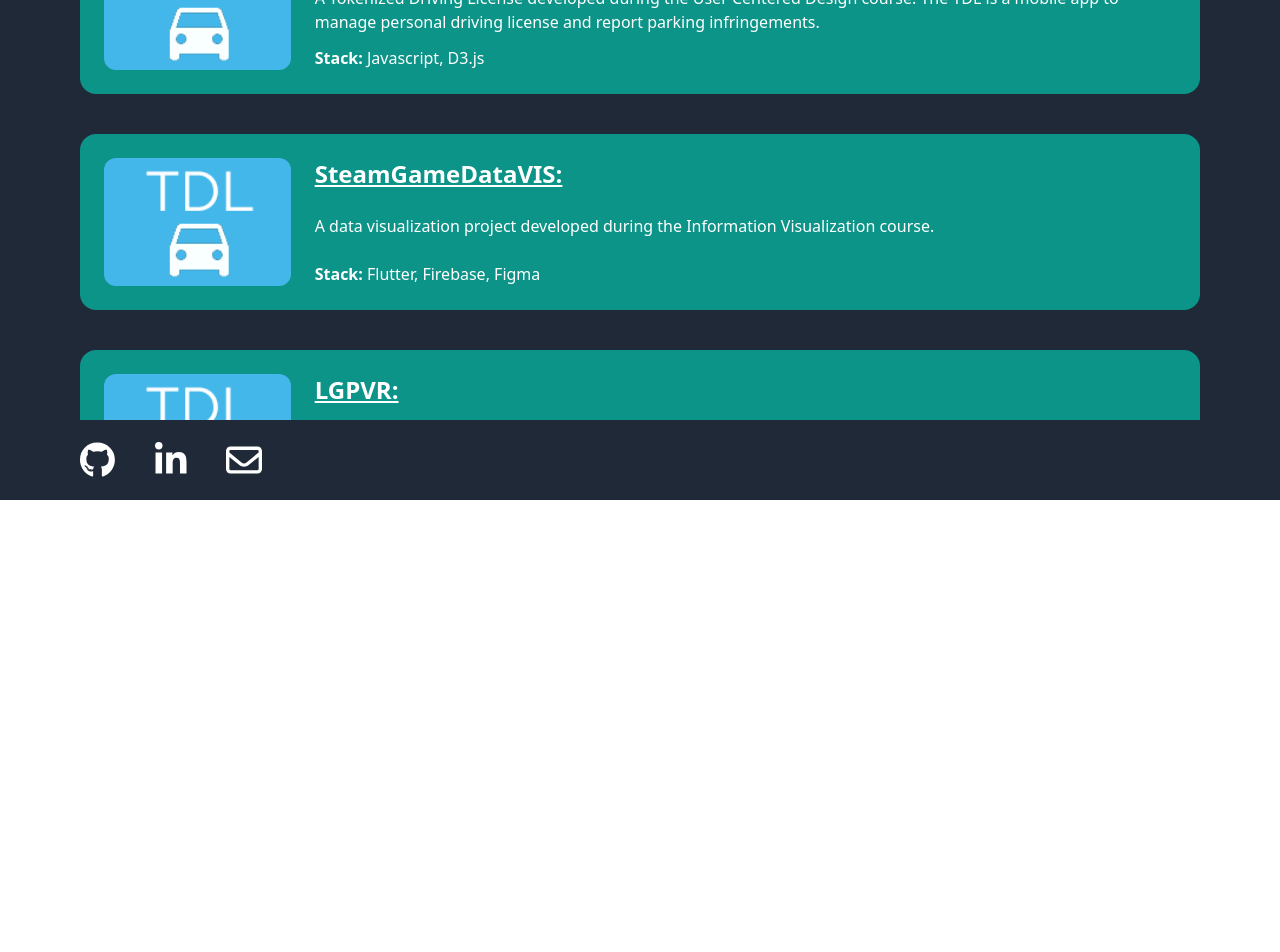
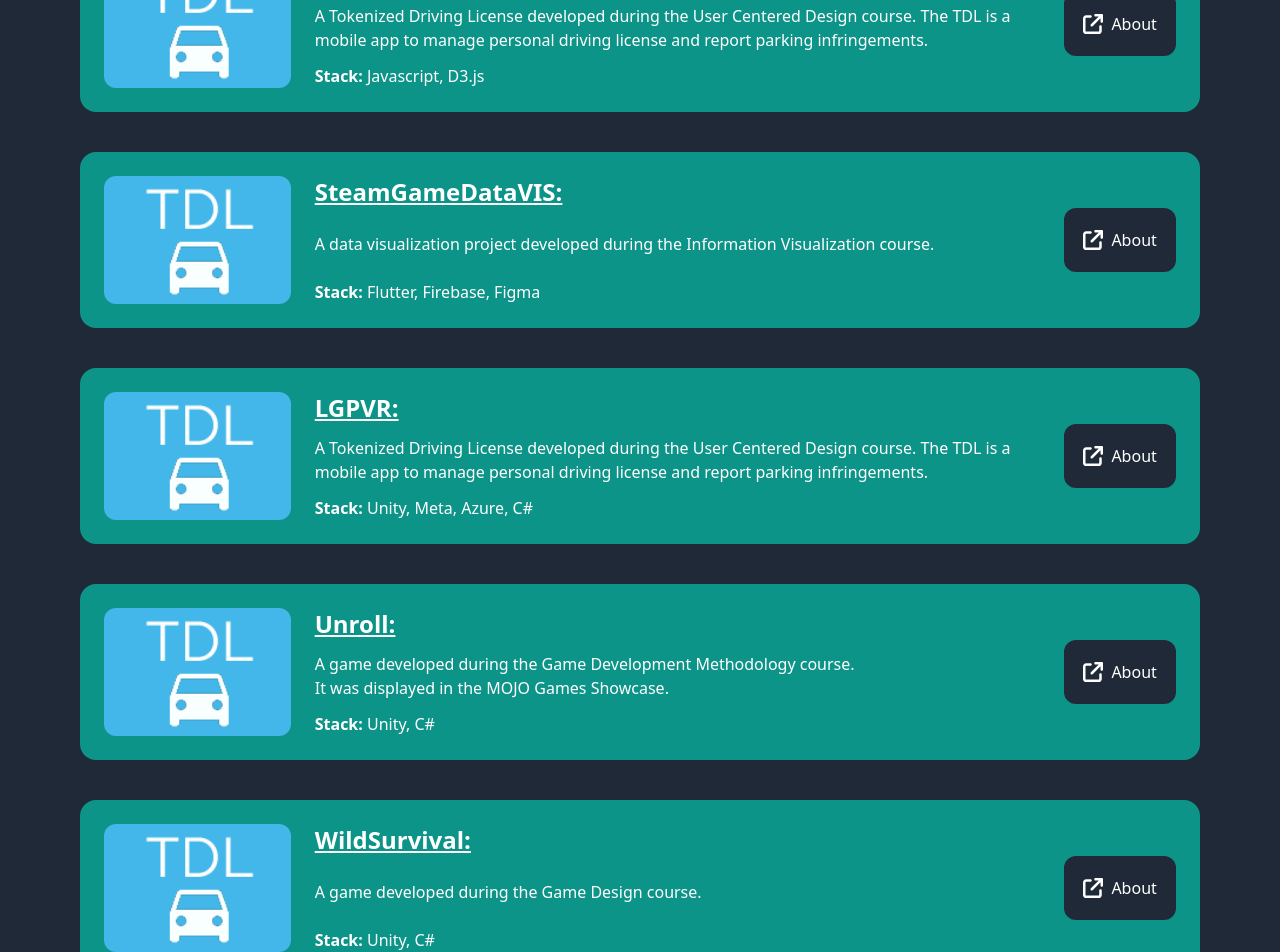
Before and after one commit to j-galveias/portfolio, a Nuxt app: page /projects in a window 1280 px wide. Shown: the part 300-1252 px from the top of the page. Before the commit the page ends 800 px from the top, so only its background shows below. Built offline with nearby package versions, Linux system fonts and the light colour scheme.

Commit message:
Created button component and added redirect button to project card. Added redirect button icons to footer

```diff
--- a/app.vue
+++ b/app.vue
@@ -4,9 +4,7 @@ import NavBar from "~/components/NavBar.vue";
 </script>
 
 <template>
-  <div class="flex flex-col bg-gray-800 justify-between w-screen h-screen">
-    <NavBar></NavBar>
-    <NuxtPage />
-    <Footer></Footer>
-  </div>
+  <NavBar></NavBar>
+  <NuxtPage />
+  <Footer></Footer>
 </template>
--- a/assets/css/main.css
+++ b/assets/css/main.css
@@ -1,3 +1,9 @@
 @tailwind base;
 @tailwind components;
 @tailwind utilities;
+
+@layer base {
+    body {
+        @apply flex flex-col min-h-screen bg-gray-800 justify-between w-screen;
+    }
+}
--- /dev/null
+++ b/components/Button.vue
@@ -0,0 +1,37 @@
+<script setup lang="ts">
+import {FontAwesomeIcon} from "@fortawesome/vue-fontawesome";
+
+type Props = {
+  label?: string
+  navigateTo?: string
+  type: ButtonType
+  icon?: string
+}
+
+const props = defineProps<Props>()
+
+async function navigate() {
+  await navigateTo(props.navigateTo, {
+    external: true,
+    open: {
+      target: '_blank',
+    },
+  })
+}
+</script>
+
+<template>
+  <div
+      class="flex justify-center items-center text-white cursor-pointer select-none"
+      :class="type !== 'icon'
+      ? 'gap-2 bg-gray-800 rounded-xl h-16 w-32 active:bg-cyan-800 active:border-2 active:border-cyan-950'
+      : ''"
+      @click="navigateTo ? navigate() : () => {} "
+  >
+    <font-awesome-icon
+        v-if="type !== 'label' && icon"
+        class="text-xl"
+        :icon="icon!"/>
+    <span v-if="type !== 'icon' && label">{{ label }}</span>
+  </div>
+</template>
--- a/components/Footer.vue
+++ b/components/Footer.vue
@@ -1,12 +1,7 @@
-<script setup lang="ts">
-
-import {FontAwesomeIcon} from "@fortawesome/vue-fontawesome";
-</script>
-
 <template>
   <footer class="flex items-center text-white gap-10 w-full h-12 px-20 py-10">
-    <font-awesome-icon class="text-4xl" icon="fab fa-github" />
-    <font-awesome-icon class="text-4xl" icon="fab fa-linkedin-in" />
-    <font-awesome-icon class="text-4xl" icon="far fa-envelope" />
+    <Button type="icon" icon="fab fa-github" navigate-to="https://github.com/j-galveias"/>
+    <Button type="icon" icon="fab fa-linkedin-in" navigate-to="https://linkedin.com/in/joao-galveias"/>
+    <Button type="icon" icon="far fa-envelope" navigate-to="mailto:joao.galveias@tecnico.pt"/>
   </footer>
 </template>
--- a/components/project/Card.vue
+++ b/components/project/Card.vue
@@ -4,6 +4,7 @@ type Props = {
   name: string,
   description: string,
   stack: string[],
+  url: string,
 }
 
 const props = defineProps<Props>()
@@ -14,12 +15,19 @@ const stack = computed(() => {
 </script>
 
 <template>
-<div class="flex text-white rounded-2xl bg-teal-600 w-full p-6 gap-6">
-  <img class="h-32 w-42 rounded-xl" :src="thumbnail" alt="thumbnail" />
-  <div class="flex flex-col justify-between text-white">
-    <span class="font-bold underline text-2xl">{{ name }}:</span>
-    <div class="whitespace-pre-line">{{ description }}</div>
-    <div><strong>Stack: </strong>{{ stack }}</div>
+<div class="flex items-center text-white rounded-2xl bg-teal-600 w-full p-6 gap-6">
+  <div class="flex  w-full h-full gap-6">
+    <img class="h-32 w-42 rounded-xl" :src="thumbnail" alt="thumbnail" >
+    <div class="flex flex-col justify-between text-white">
+      <span class="font-bold underline text-2xl">{{ name }}:</span>
+      <div class="whitespace-pre-line">{{ description }}</div>
+      <div><strong>Stack: </strong>{{ stack }}</div>
+    </div>
   </div>
+  <Button
+      label="About"
+      type="icon-label"
+      icon="fas fa-arrow-up-right-from-square"
+      :navigate-to="url"/>
 </div>
 </template>
--- /dev/null
+++ b/eslint.config.js
@@ -0,0 +1,4 @@
+// @ts-check
+import withNuxt from './.nuxt/eslint.config.mjs'
+export default withNuxt({
+})
--- a/nuxt.config.ts
+++ b/nuxt.config.ts
@@ -2,7 +2,12 @@
 export default defineNuxtConfig({
   compatibilityDate: '2024-04-03',
   devtools: { enabled: true },
-  modules: ['@nuxtjs/tailwindcss', "@nuxtjs/i18n"],
+  modules: ['@nuxtjs/tailwindcss', "@nuxtjs/i18n", '@nuxt/eslint'],
+  eslint: {
+    config: {
+      stylistic: true,
+    },
+  },
   css: ['~/assets/css/main.css', '@fortawesome/fontawesome-svg-core/styles.css'],
   postcss: {
     plugins: {
--- a/package.json
+++ b/package.json
@@ -20,9 +20,11 @@
     "vue": "latest"
   },
   "devDependencies": {
+    "@nuxt/eslint": "^0.3.13",
     "@nuxtjs/eslint-module": "^4.1.0",
     "@nuxtjs/tailwindcss": "^6.12.1",
     "autoprefixer": "^10.4.19",
+    "eslint": "^9.7.0",
     "postcss": "^8.4.39",
     "tailwindcss": "^3.4.6"
   }
--- a/pages/projects.vue
+++ b/pages/projects.vue
@@ -3,7 +3,7 @@
 </script>
 
 <template>
-  <div class="flex flex-col overflow-y-auto gap-10 h-full w-full px-20 py-20">
+  <div class="flex flex-col gap-10 h-full w-full px-20 py-20">
     <span class="text-white text-3xl underline">
       Projects:
     </span>
@@ -12,18 +12,21 @@
         name="TDL"
         description="A Tokenized Driving License developed during the User Centered Design course. The TDL is a mobile app to manage personal driving license and report parking infringements."
         :stack="['Javascript', 'D3.js']"
+        url="https://github.com/j-galveias/TDL"
     />
     <ProjectCard
         thumbnail="/images/thumbnails/tdl.png"
         name="SteamGameDataVIS"
         description="A data visualization project developed during the Information Visualization course."
         :stack="['Flutter', 'Firebase', 'Figma']"
+        url="https://github.com/j-galveias/SteamGameDataVIS"
     />
     <ProjectCard
         thumbnail="/images/thumbnails/tdl.png"
         name="LGPVR"
         description="A Tokenized Driving License developed during the User Centered Design course. The TDL is a mobile app to manage personal driving license and report parking infringements."
         :stack="['Unity', 'Meta', 'Azure', 'C#']"
+        url="https://github.com/j-galveias/LGPVR"
     />
     <ProjectCard
         thumbnail="/images/thumbnails/tdl.png"
@@ -31,24 +34,28 @@
         description="A game developed during the Game Development Methodology course.
         It was displayed in the MOJO Games Showcase."
         :stack="['Unity', 'C#']"
+        url="https://github.com/j-galveias/Unroll"
     />
     <ProjectCard
         thumbnail="/images/thumbnails/tdl.png"
         name="WildSurvival"
         description="A game developed during the Game Design course."
         :stack="['Unity', 'C#']"
+        url="https://github.com/j-galveias/WildSurvival"
     />
     <ProjectCard
         thumbnail="/images/thumbnails/tdl.png"
         name="Ants"
         description="An Ant Colony simulation developed during the Autonomous Agents and Multi-Agent Systems course. The Ants drop two types of pheromones, one to remember their way back to the nest and another one to remember their way to a food source that was previously found."
         :stack="['Unity', 'C#']"
+        url="https://github.com/j-galveias/Ants"
     />
     <ProjectCard
         thumbnail="/images/thumbnails/tdl.png"
         name="MicroMachines"
         description="A Micro Machines game built in C++ during the Computer Graphics for Games course."
         :stack="['Unity', 'C#']"
+        url="https://github.com/j-galveias/MicroMachines"
     />
   </div>
 </template>
--- a/tsconfig.json
+++ b/tsconfig.json
@@ -1,4 +1,5 @@
 {
   // https://nuxt.com/docs/guide/concepts/typescript
-  "extends": "./.nuxt/tsconfig.json"
+  "extends": "./.nuxt/tsconfig.json",
+  "includes": [ "types/*.d.ts", ]
 }
--- /dev/null
+++ b/types/index.d.ts
@@ -0,0 +1,5 @@
+export { };
+
+declare global {
+    type ButtonType = 'icon' | 'icon-label' | 'label'
+}
```
Also changed, not shown: 1 other file (tests, documents, lock files or other folders).
